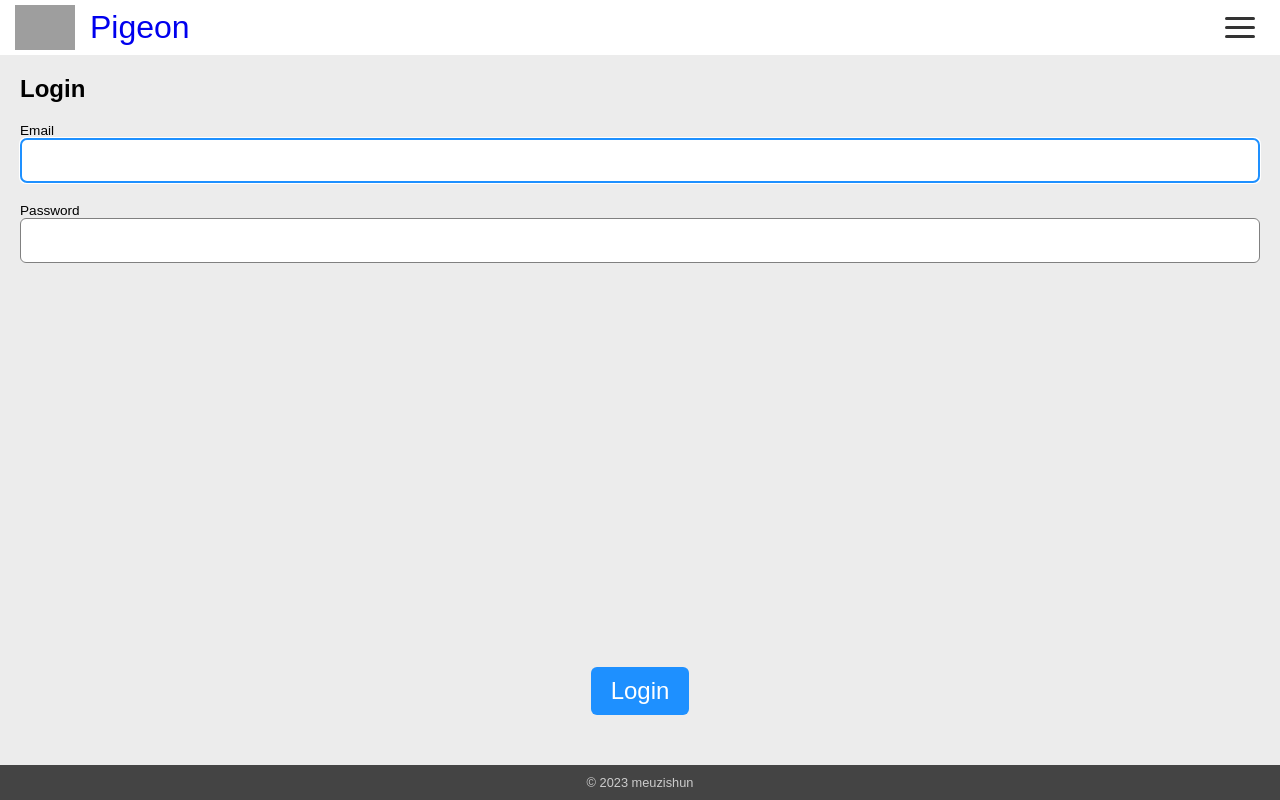
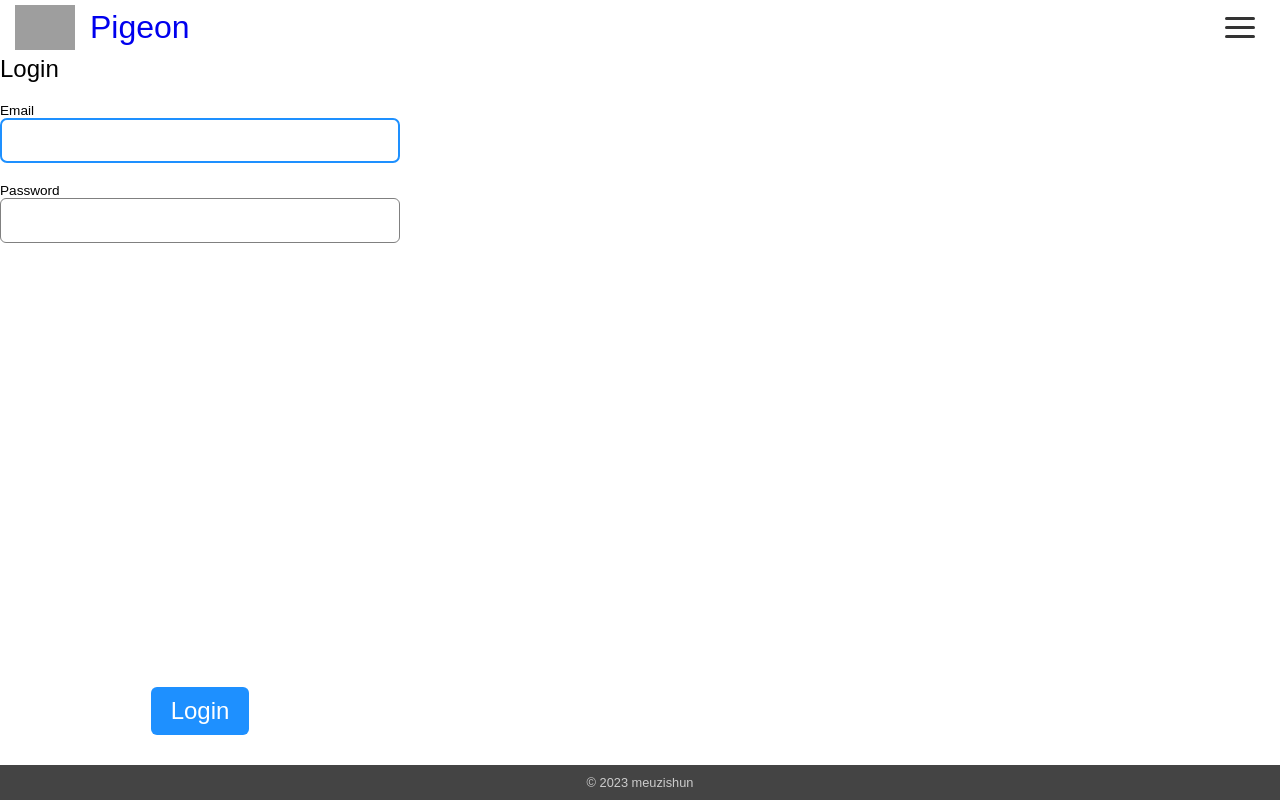
Before and after one commit to meuzishun/messaging_ui, a React (Vite) app: page /pigeon/login in a window 1280 px wide. Built offline with nearby package versions, Linux system fonts and the light colour scheme; grey boxes are pictures that could not be loaded.

Commit message:
Alter styles for LoginForm and RegisterForm, center forms and max-width

```diff
--- a/src/components/LoginForm/LoginForm.module.scss
+++ b/src/components/LoginForm/LoginForm.module.scss
@@ -1,7 +1,13 @@
 .login-form {
-  background-color: rgb(236, 236, 236);
+  flex-grow: 1;
   display: flex;
   flex-direction: column;
   gap: 20px;
-  padding: 20px;
+  justify-content: center;
+  width: 100%;
+  max-width: 400px;
+
+  h2 {
+    font-weight: normal;
+  }
 }
--- a/src/components/RegisterForm/RegisterForm.module.scss
+++ b/src/components/RegisterForm/RegisterForm.module.scss
@@ -1,7 +1,13 @@
 .register-form {
-  background-color: rgb(236, 236, 236);
+  flex-grow: 1;
   display: flex;
   flex-direction: column;
   gap: 20px;
-  padding: 20px;
+  justify-content: center;
+  width: 100%;
+  max-width: 400px;
+
+  h2 {
+    font-weight: normal;
+  }
 }
```
